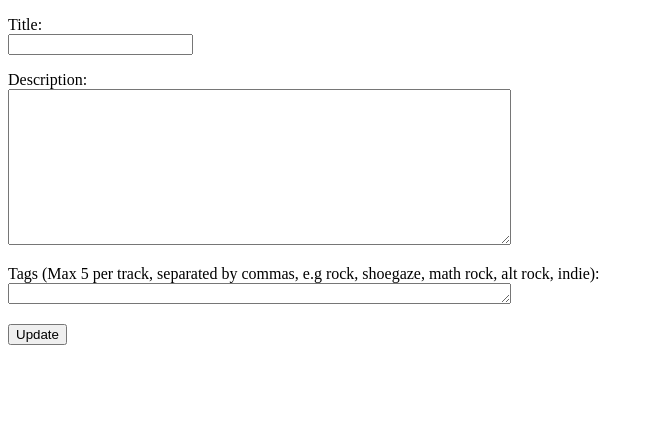
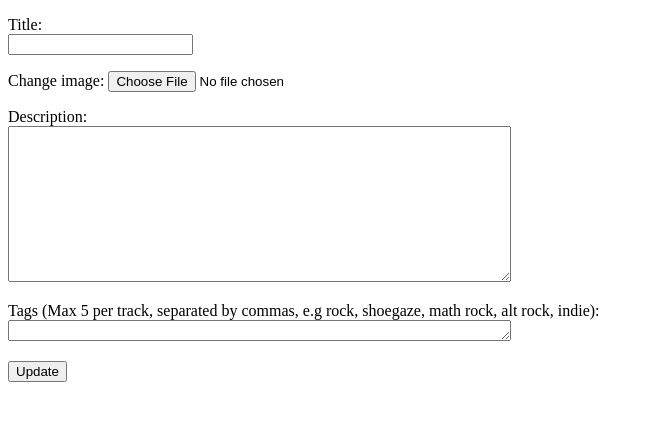
Before and after one commit to kuhalainen/SoundHeaven, a Flask app: template templates/edit_track.html in a window 1280 px wide. Shown: the top 421 px of the page, without its empty margins (0-654 px from the left). Run offline with Flask 3, Linux system fonts and the light colour scheme; the template is opened without the code that fills it, so the values that code supplies are empty.

Commit message:
Add ability to edit album arts

```diff
--- a/app.py
+++ b/app.py
@@ -125,8 +125,8 @@ def create_track():
     if not taglist:
         abort(403)
 
-    file = request.files["image"]
-    valid = files.check_image(file)
+    image = request.files["image"]
+    valid = files.check_image(image)
 
     if valid[0] != True:
         return valid
@@ -155,11 +155,18 @@ def edit_track(track_id):
     if session["user_id"] != track["user_id"]:
         abort(403)
     track_tags = tags.track_tags(track_id)
-    return render_template("edit_track.html", track=track, track_tags=track_tags)
+
+    track_image = files.get_album_art(track_id)
+    print(track_image)
+    if track_image:
+        track_image = track_image[0]
+        print(track_image[0])
+    return render_template("edit_track.html", track=track, track_tags=track_tags, track_image=track_image)
 
 @app.route("/update_track", methods=["POST"])
 def update_track():
     require_login()
+    image_id = None
     track_id = request.form["track_id"]
 
     track = tracks.get_item(track_id)
@@ -181,12 +188,25 @@ def update_track():
     if not taglist:
         abort(403)
 
+    image = request.files["image"]
+    if image:
+        valid = files.check_image(image)
+
+        if valid[0] != True:
+            return valid
+
+        files.save_image(valid[1], valid[2])
+        image_id = db.last_insert_id()
 
     tracks.update_item(title,desc,track_id)
 
     tags.remove_track_tags(track_id)
     tags.create_tags(taglist)
     tags.assign_tags(track_id, taglist)
+
+    if image_id:
+        files.remove_album_art(track_id)
+        files.set_album_art(track_id, image_id)
 
 
 
--- a/schema.sql
+++ b/schema.sql
@@ -37,14 +37,14 @@ CREATE TABLE images (
 
 CREATE TABLE album_arts (
     id INTEGER PRIMARY KEY,
-    image_id REFERENCES images,
-    track_id REFERENCES tracks
+    image_id INTEGER REFERENCES images,
+    track_id INTEGER REFERENCES tracks
 
 );
 
 CREATE TABLE profile_photos (
     id INTEGER PRIMARY KEY,
-    image_id REFERENCES images,
-    user_id REFERENCES users
+    image_id INTEGER REFERENCES images,
+    user_id INTEGER REFERENCES users
 
 );
--- a/templates/edit_track.html
+++ b/templates/edit_track.html
@@ -6,11 +6,22 @@
 </head>
 
 <body>
-  <form action="/update_track" method="post">
+  <form action="/update_track" method="post" enctype="multipart/form-data">
     <p>
       Title: <br />
       <input type="text" name="title" value="{{track.title}}" maxlength="50" required/>
     </p>
+    <p>
+    {% if track_image %}
+    <p>current image:</p>
+    <img src="/image/{{ track_image.id }}" />
+    {% endif %}
+    </p>
+
+    <p>
+      Change image: <input type="file" name="image" accept=".jpg, .png, .jpeg" />
+    </p>
+
     <p>
       Description: <br />
       <textarea name="desc" rows=10 cols="60" maxlength="1000">{{track.descr}}</textarea>
--- a/templates/show_track.html
+++ b/templates/show_track.html
@@ -14,6 +14,7 @@
         <a href="/remove_track/{{ track.id }}">Remove</a>
     </p>
     {% endif %}
+
     {% if track_image %}
     <img src="/image/{{ track_image.id }}" />
     {% endif %}
```
